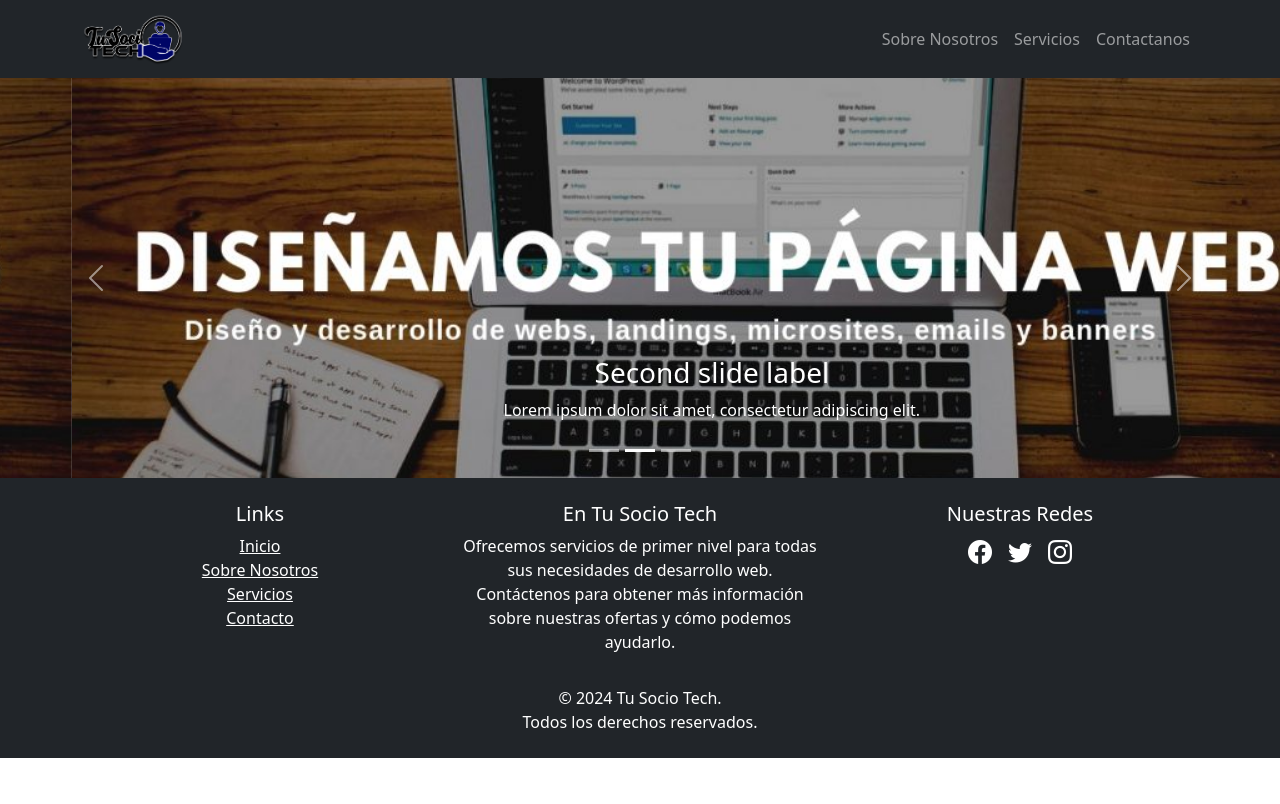
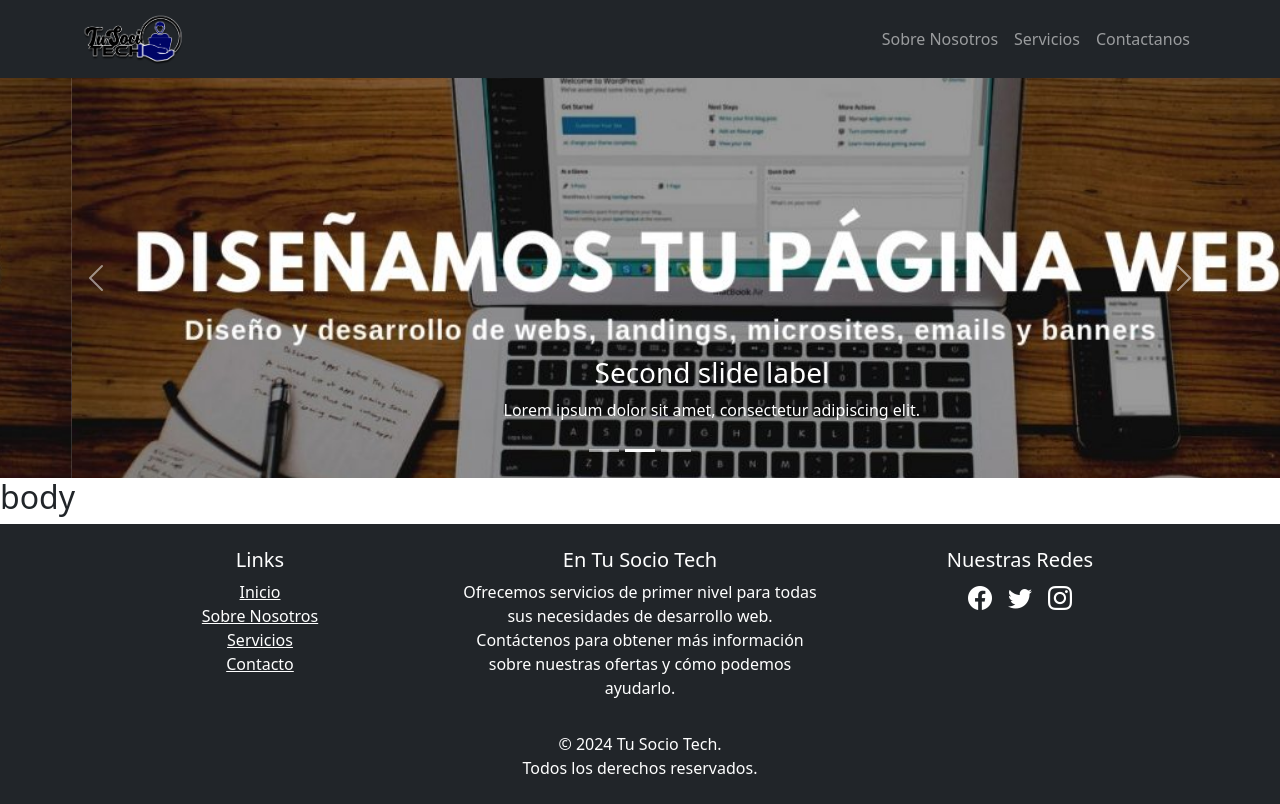
Before and after one commit to GonzaSotelo/tuSocioTech, a React (Vite) app: page / in a window 1280 px wide. Built offline with nearby package versions, Linux system fonts and the light colour scheme.

Commit message:
fix= estructuracion de codigo

```diff
--- a/src/App.jsx
+++ b/src/App.jsx
@@ -1,8 +1,8 @@
 
 import './App.css'
-import { Carrusel } from './components/Carrusel'
-import Footer from './components/Footer'
-import { Header } from './components/Header'
+import Footer from './components/footer/Footer'
+import { Header } from './components/header/Header'
+import { Body } from './components/body/Body'
 
 
 function App() {
@@ -11,7 +11,7 @@ function App() {
   return (
     <>
 <Header/>
-<Carrusel/>
+<Body/>
 <Footer/>
 
     </>
--- /dev/null
+++ b/src/components/body/Body.jsx
@@ -0,0 +1,16 @@
+import { useState } from 'react';
+import { Carrusel } from './Carrusel';
+
+export const Body = () => {
+    const [index, setIndex] = useState(0);
+
+  const handleSelect = (selectedIndex) => {
+    setIndex(selectedIndex);
+  };
+  return (
+    <div>
+        <Carrusel/>
+        <h2>body</h2>
+    </div>
+  )
+}
```
Also changed, not shown: src/components/body/Carrusel.jsx (renamed from src/components/Carrusel.jsx), src/components/footer/Footer.jsx (renamed from src/components/Footer.jsx), src/components/header/Header.jsx (renamed from src/components/Header.jsx).
